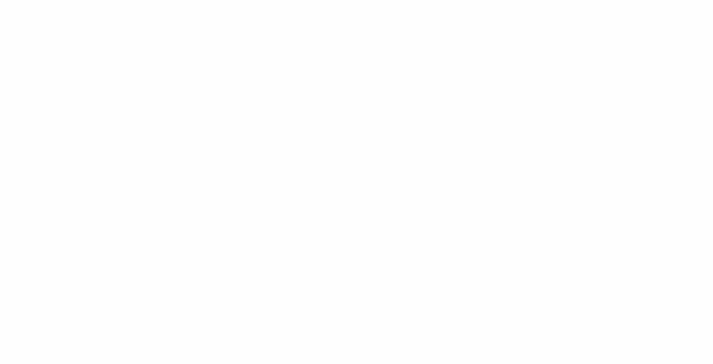
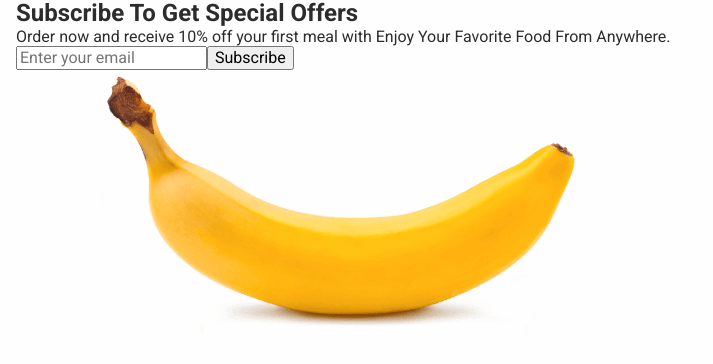
Before and after one commit to Hellwood1/foodsta-team-project, a plain HTML site: page index.html in a window 1280 px wide. Shown: the whole page, without its empty margins (0-713 px from the left). Drawn offline with nearby package versions, Linux system fonts and the light colour scheme.

Commit message:
subscribes
додано h2, p: button. img

```diff
--- a/index.html
+++ b/index.html
@@ -27,6 +27,14 @@
       <!-- Favorites Yaroslav-->
       <!-- Customers Say Inna -->
       <!-- Subscribe Olena -->
+      <section>
+        <div class="container">
+          <h2>Subscribe To Get Special Offers</h2>
+          <p>Order now and receive 10% off your first meal with Enjoy Your Favorite Food From Anywhere.</p>
+          <form><input type="email" placeholder="Enter your email"><button type="submit">Subscribe</button></form>
+          <img src="./images/banan.png" alt="banan" width="608" height="266">
+        </div>
+      </section>
     </main>
     <!-- Footer Pasha -->
     <!-- Footer Olena -->
```
